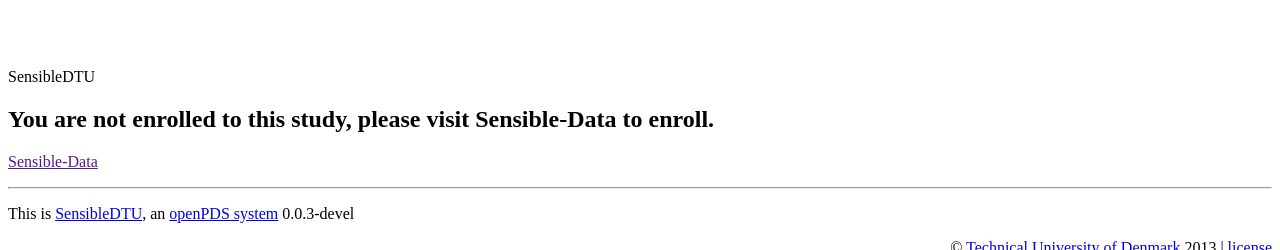
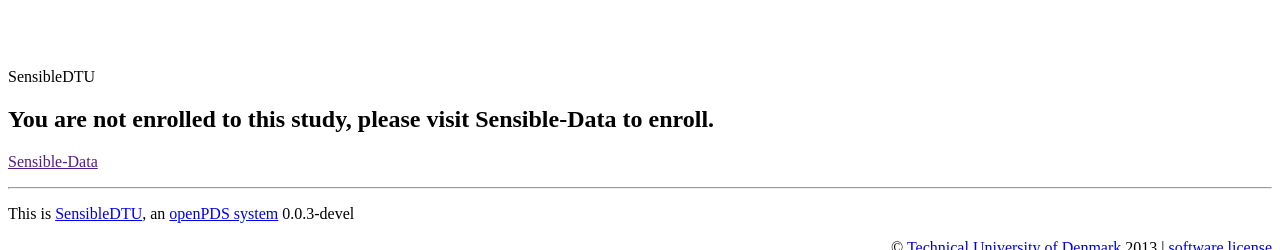
Before and after one commit to MIT-Model-Open-Data-and-Identity-System/SensibleData-Service, a Django app: template sensible_data_service/templates/not_enrolled.html in a window 1280 px wide. Shown: the top 250 px of the page. Run offline with Django 3.2, Linux system fonts and the light colour scheme; the template is opened without the code that fills it, so the values that code supplies are empty; some libraries are stand-ins or nearby versions.

Commit message:
changed license to software license

```diff
--- a/sensible_data_service/templates/base.html
+++ b/sensible_data_service/templates/base.html
@@ -74,7 +74,7 @@
 <p>
 &copy; <a href="https://raw.github.com/MIT-Model-Open-Data-and-Identity-System/SensibleData-Platform/master/COPYRIGHT">Technical University of Denmark</a> 2013
 |
-<a href="https://raw.github.com/MIT-Model-Open-Data-and-Identity-System/SensibleData-Platform/master/LICENSE">license</a>
+<a href="https://raw.github.com/MIT-Model-Open-Data-and-Identity-System/SensibleData-Platform/master/LICENSE">software license</a>
 </p>
 </div>
 
```
